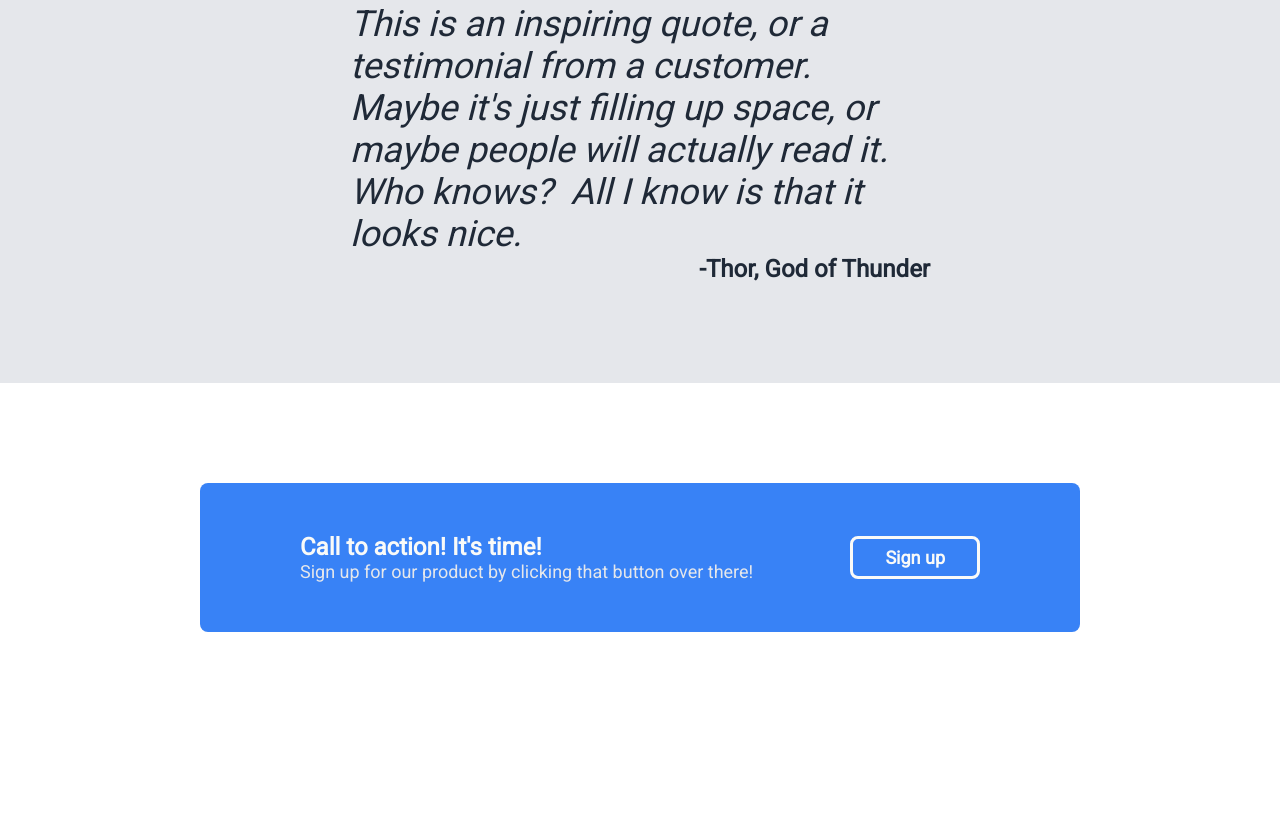
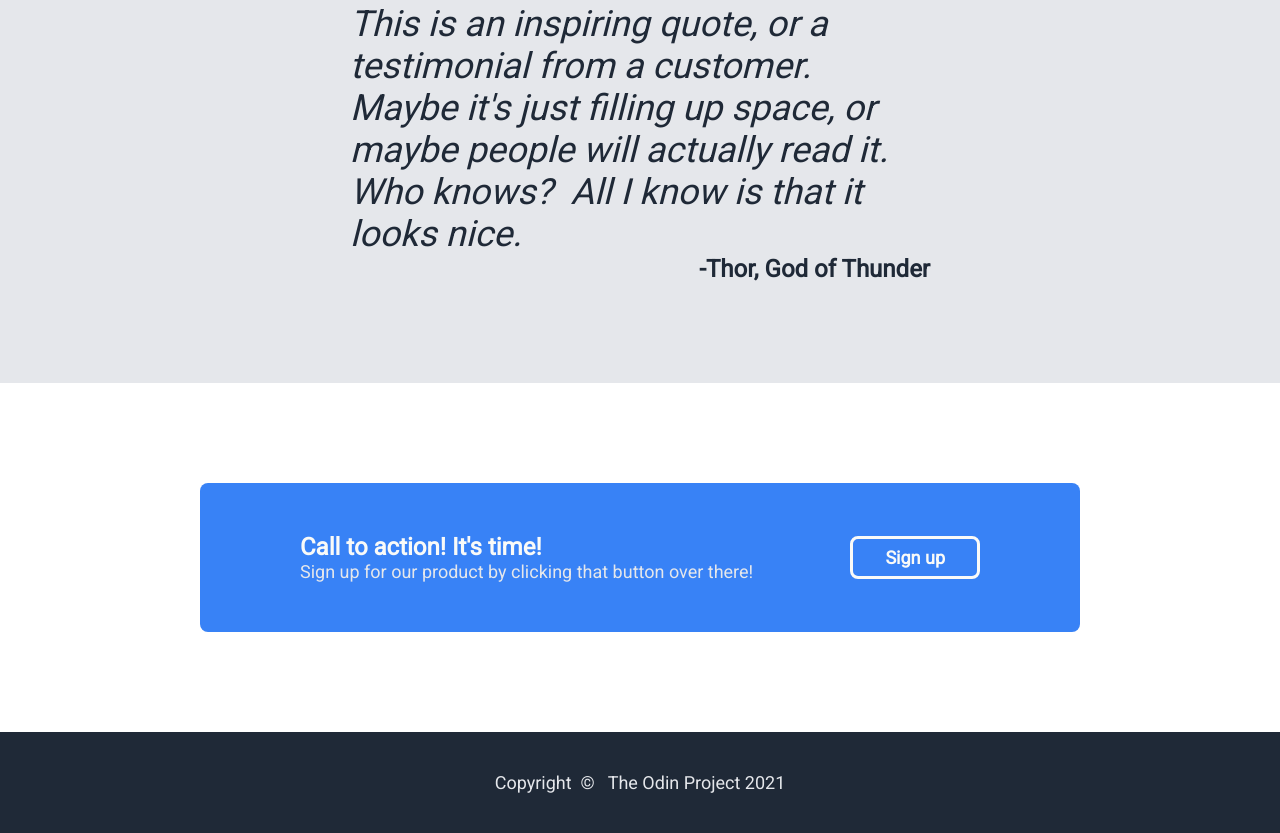
Before and after one commit to saladbowl0123/odin-landing-page, a plain HTML site: page index.html in a window 1280 px wide. Shown: the part 1002-1835 px from the top of the page. Before the commit the page ends 1734 px from the top, so only its background shows below. Drawn offline with Linux system fonts and the light colour scheme.

Commit message:
add footer

```diff
--- a/index.html
+++ b/index.html
@@ -8,6 +8,7 @@
   <link rel="stylesheet" href="style.css">
 </head>
 <body>
+
   <div class="header">
     <div class="header-logo">Header Logo</div>
     <ul class="header-link-container">
@@ -16,6 +17,7 @@
       <li><a class="header-link" href="#">header link three</a></li>
     </ul>
   </div>
+
   <div class="hero">
     <div class="hero-left">
       <div class="hero-main-text">This website is awesome</div>
@@ -26,6 +28,7 @@
     </div>
     <div class="hero-image">this is a placeholder for an image</div>
   </div>
+
   <div class="info">
     <div class="info-header-text">Some random information.</div>
     <div class="info-container">
@@ -55,6 +58,7 @@
       </div>
     </div>
   </div>
+
   <div class="quote">
     <div class="quote-text">
       This is an inspiring quote, or a testimonial from a customer.&nbsp; Maybe it's just filling up space, or maybe people will actually read it. Who knows?&nbsp; All I know is that it looks nice.
@@ -70,5 +74,8 @@
     </div>
     <button class="sign-up-button-2">Sign up</button>
   </div>
+
+  <div class="footer">Copyright&nbsp; &#169; &nbsp; The Odin Project 2021</div>
+
 </body>
 </html>
--- a/style.css
+++ b/style.css
@@ -5,7 +5,8 @@ body {
 }
 
 .header,
-.hero {
+.hero,
+.footer {
   background: #1f2937;
 }
 
@@ -40,7 +41,8 @@ body {
 .header-link,
 .hero-secondary-text,
 .hero-image,
-.call-to-action-secondary-text {
+.call-to-action-secondary-text,
+.footer {
   color: #e5e7eb;
   font-size: 18px;
 }
@@ -169,3 +171,8 @@ body {
 .sign-up-button-2 {
   border: 3px solid #f9faf8;
 }
+
+.footer {
+  padding: 40px 0;
+  text-align: center;
+}
```
